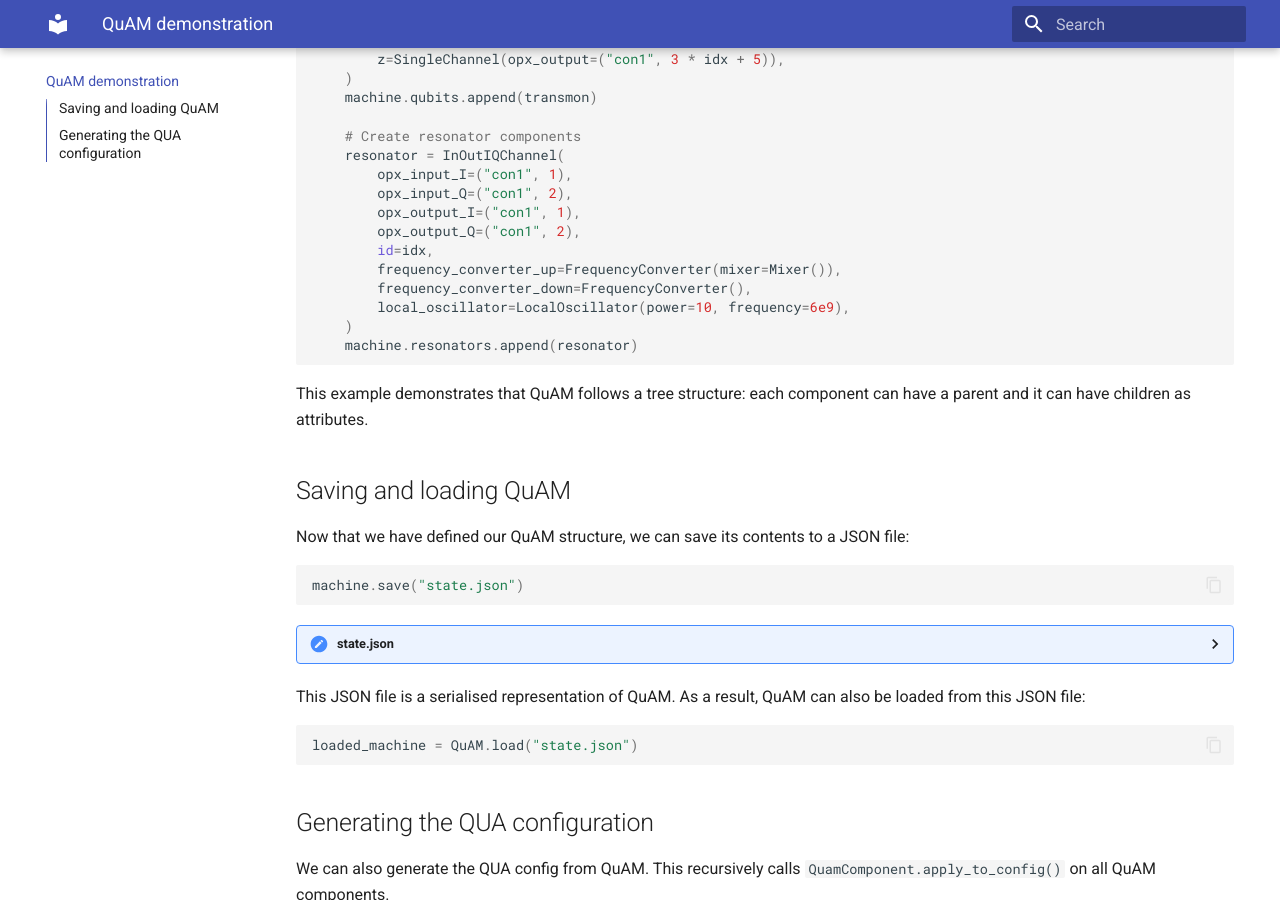
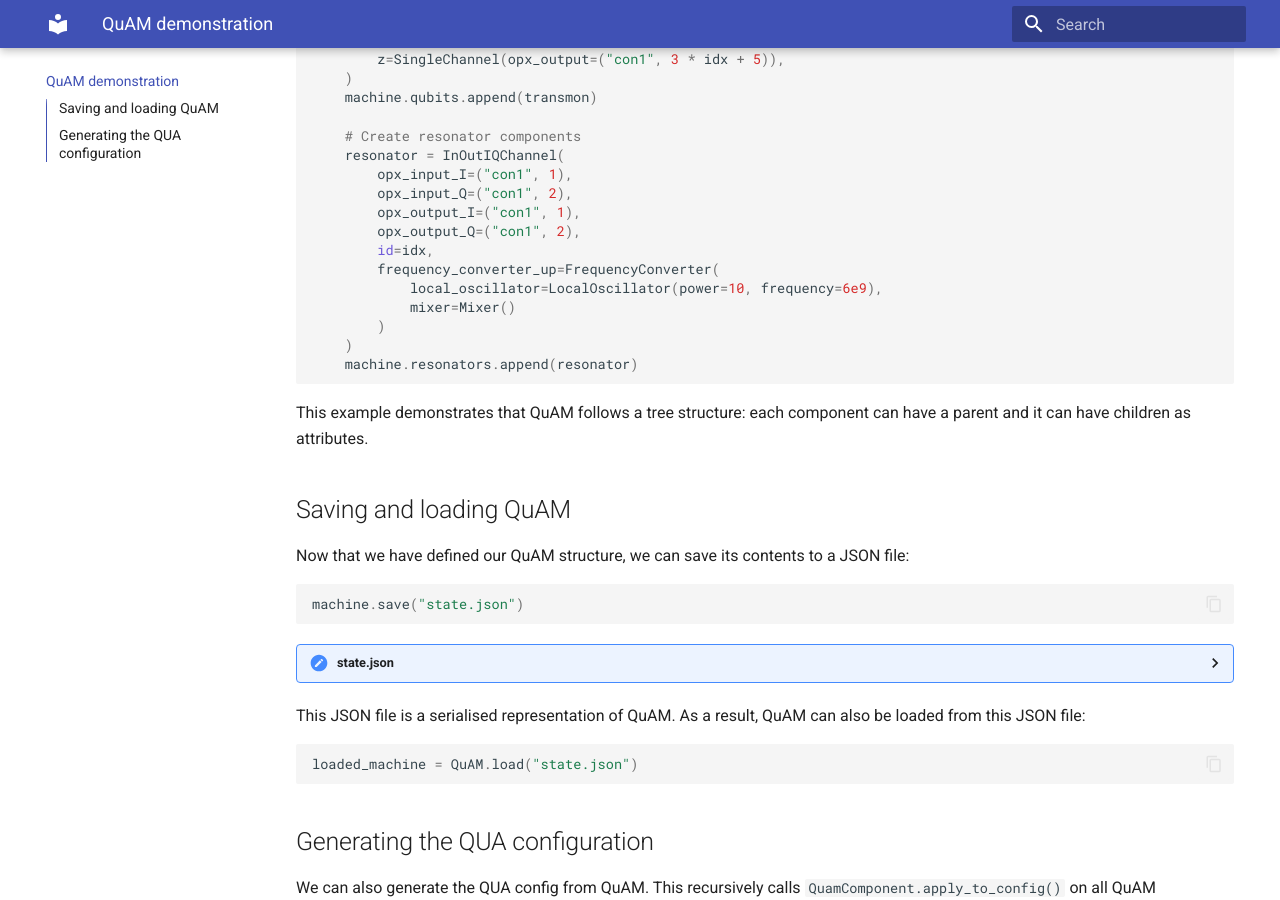
Before and after one commit to qua-platform/quam, an MkDocs documentation site: the page built from docs/demonstration.md, in a window 1280 px wide and 900 px high, scrolled down 939 px. Built offline with MkDocs 1.6.1 and Material for MkDocs 9.7.7, drawn with Linux system fonts in a browser that asks for light colours.

Commit message:
demonstration fix

````diff
--- a/docs/demonstration.md
+++ b/docs/demonstration.md
@@ -53,9 +53,10 @@ for idx in range(num_qubits):
         opx_output_I=("con1", 1),
         opx_output_Q=("con1", 2),
         id=idx,
-        frequency_converter_up=FrequencyConverter(mixer=Mixer()),
-        frequency_converter_down=FrequencyConverter(),
-        local_oscillator=LocalOscillator(power=10, frequency=6e9),
+        frequency_converter_up=FrequencyConverter(
+            local_oscillator=LocalOscillator(power=10, frequency=6e9),
+            mixer=Mixer()
+        )
     )
     machine.resonators.append(resonator)
 ```
````
